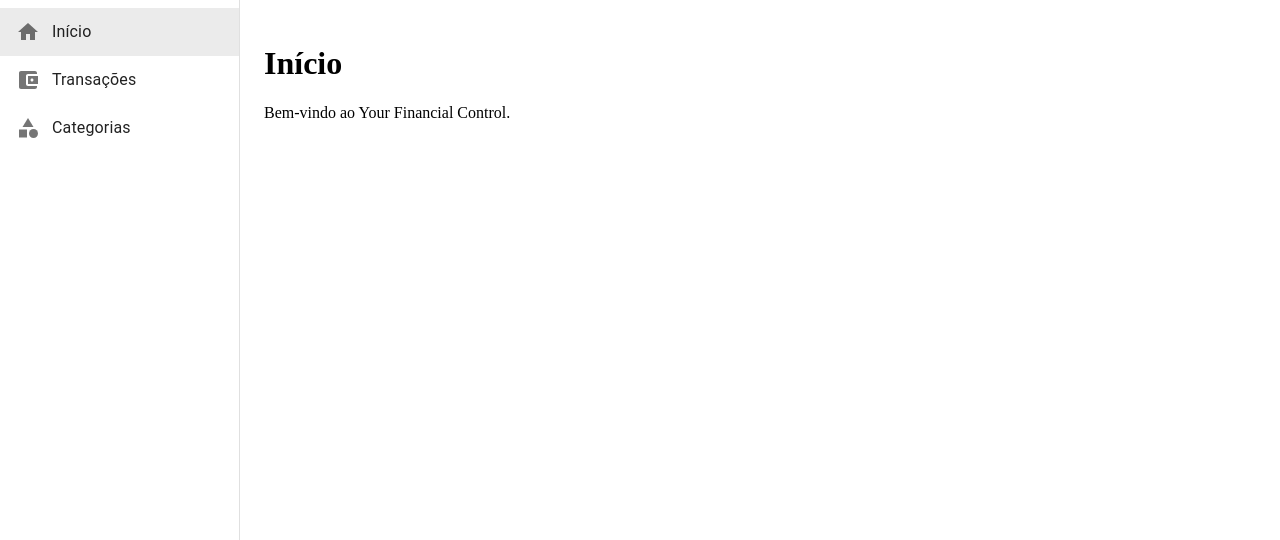
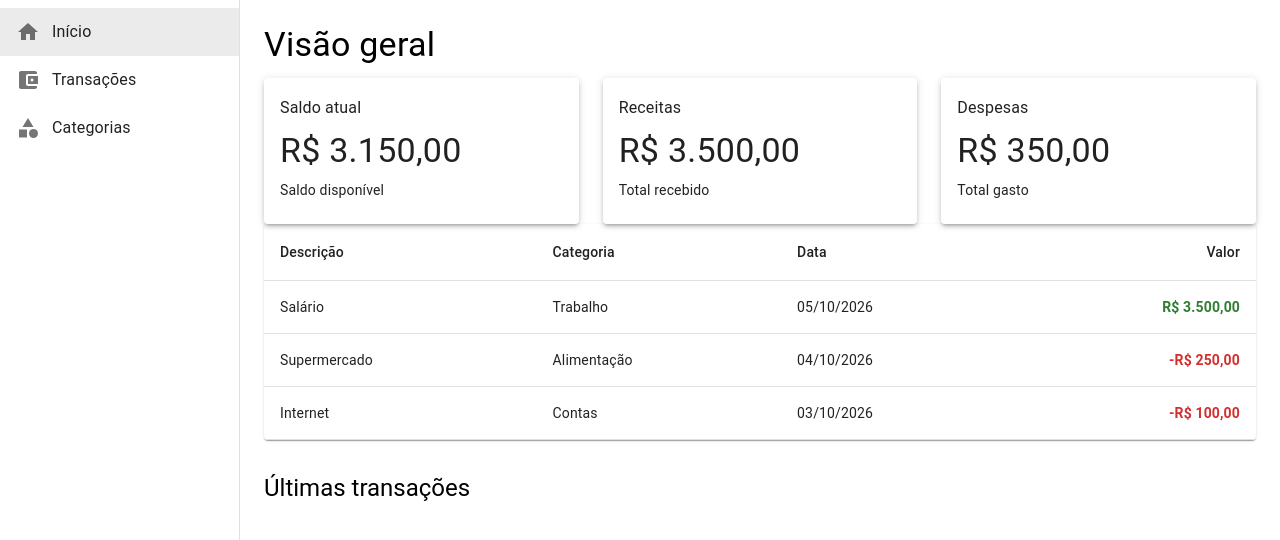
Before and after one commit to Matheus-Lacerda-Da-silva/Your-Financial-Control, a React (Vite) app in the folder frontend/: page / in a window 1280 px wide. Shown: the top 540 px of the page. Built offline with nearby package versions, Linux system fonts and the light colour scheme.

Commit message:
making updates to the home page

```diff
--- a/frontend/src/pages/Inicio.tsx
+++ b/frontend/src/pages/Inicio.tsx
@@ -1,9 +1,161 @@
+import {
+  Box,
+  Card,
+  CardContent,
+  Grid,
+  Table,
+  TableBody,
+  TableCell,
+  TableContainer,
+  TableHead,
+  TableRow,
+  Typography,
+  Paper,
+} from '@mui/material'
+
 function Inicio() {
+  const transacoes = [
+  {
+    descricao: 'Salário',
+    categoria: 'Trabalho',
+    data: '05/10/2026',
+    valor: 3500,
+  },
+  {
+    descricao: 'Supermercado',
+    categoria: 'Alimentação',
+    data: '04/10/2026',
+    valor: -250,
+  },
+  {
+    descricao: 'Internet',
+    categoria: 'Contas',
+    data: '03/10/2026',
+    valor: -100,
+  },
+]
+  const formatarMoeda = (valor: number) => {
+    return new Intl.NumberFormat('pt-BR', {
+      style: 'currency',
+      currency: 'BRL',
+    }).format(valor)
+  }
+  const receitas = transacoes
+    .filter((transacao) => transacao.valor > 0)
+    .reduce((total, transacao) => total + transacao.valor, 0)
+
+  const despesas = transacoes
+    .filter((transacao) => transacao.valor < 0)
+    .reduce((total, transacao) => total + Math.abs(transacao.valor), 0)
+
+  const saldoAtual = receitas - despesas
   return (
-    <div>
-      <h1>Início</h1>
-      <p>Bem-vindo ao Your Financial Control.</p>
-    </div>
+    <Box>
+      <Typography variant="h4" gutterBottom>
+        Visão geral
+      </Typography>
+
+      <Grid container spacing={3}>
+        <Grid size={{ xs: 12, md: 4 }}>
+          <Card elevation={3}>
+            <CardContent>
+              <Typography variant="subtitle1" color="text.secondary">
+                Saldo atual
+              </Typography>
+
+              <Typography variant="h4" sx={{ mt: 1 }}>
+                {formatarMoeda(saldoAtual)}
+              </Typography>
+
+              <Typography variant="body2" color="text.secondary" sx={{ mt: 1 }}>
+                Saldo disponível
+              </Typography>
+            </CardContent>
+          </Card>
+        </Grid>
+
+        <Grid size={{ xs: 12, md: 4 }}>
+          <Card elevation={3}>
+            <CardContent>
+              <Typography variant="subtitle1" color="text.secondary">
+                Receitas
+              </Typography>
+
+              <Typography variant="h4" sx={{ mt: 1 }}>
+                {formatarMoeda(receitas)}
+              </Typography>
+
+              <Typography variant="body2" color="text.secondary" sx={{ mt: 1 }}>
+                Total recebido
+              </Typography>
+            </CardContent>
+          </Card>
+        </Grid>
+
+        <Grid size={{ xs: 12, md: 4 }}>
+          <Card elevation={3}>
+            <CardContent>
+              <Typography variant="subtitle1" color="text.secondary">
+                Despesas
+              </Typography>
+
+              <Typography variant="h4" sx={{ mt: 1 }}>
+                {formatarMoeda(despesas)}
+              </Typography>
+
+              <Typography variant="body2" color="text.secondary" sx={{ mt: 1 }}>
+                Total gasto
+              </Typography>
+            </CardContent>
+          </Card>
+        </Grid>
+      </Grid>
+      <TableContainer component={Paper}>
+  <Table>
+    <TableHead>
+      <TableRow>
+        <TableCell>Descrição</TableCell>
+        <TableCell>Categoria</TableCell>
+        <TableCell>Data</TableCell>
+        <TableCell align="right">Valor</TableCell>
+      </TableRow>
+    </TableHead>
+
+    <TableBody>
+      {transacoes.map((transacao) => (
+        <TableRow key={transacao.descricao}>
+          <TableCell>
+            {transacao.descricao}
+          </TableCell>
+
+          <TableCell>
+            {transacao.categoria}
+          </TableCell>
+
+          <TableCell>
+            {transacao.data}
+          </TableCell>
+
+        <TableCell
+          align="right"
+          sx={{
+            color: transacao.valor >= 0 ? 'success.main' : 'error.main',
+            fontWeight: 600,
+          }}
+        >
+          {formatarMoeda(transacao.valor)}
+        </TableCell>
+        </TableRow>
+      ))}
+    </TableBody>
+  </Table>
+</TableContainer>
+      <Box sx={{ mt: 4 }}>
+  <Typography variant="h5" gutterBottom>
+    Últimas transações
+  </Typography>
+      </Box>
+    </Box>
   )
 }
 
```
